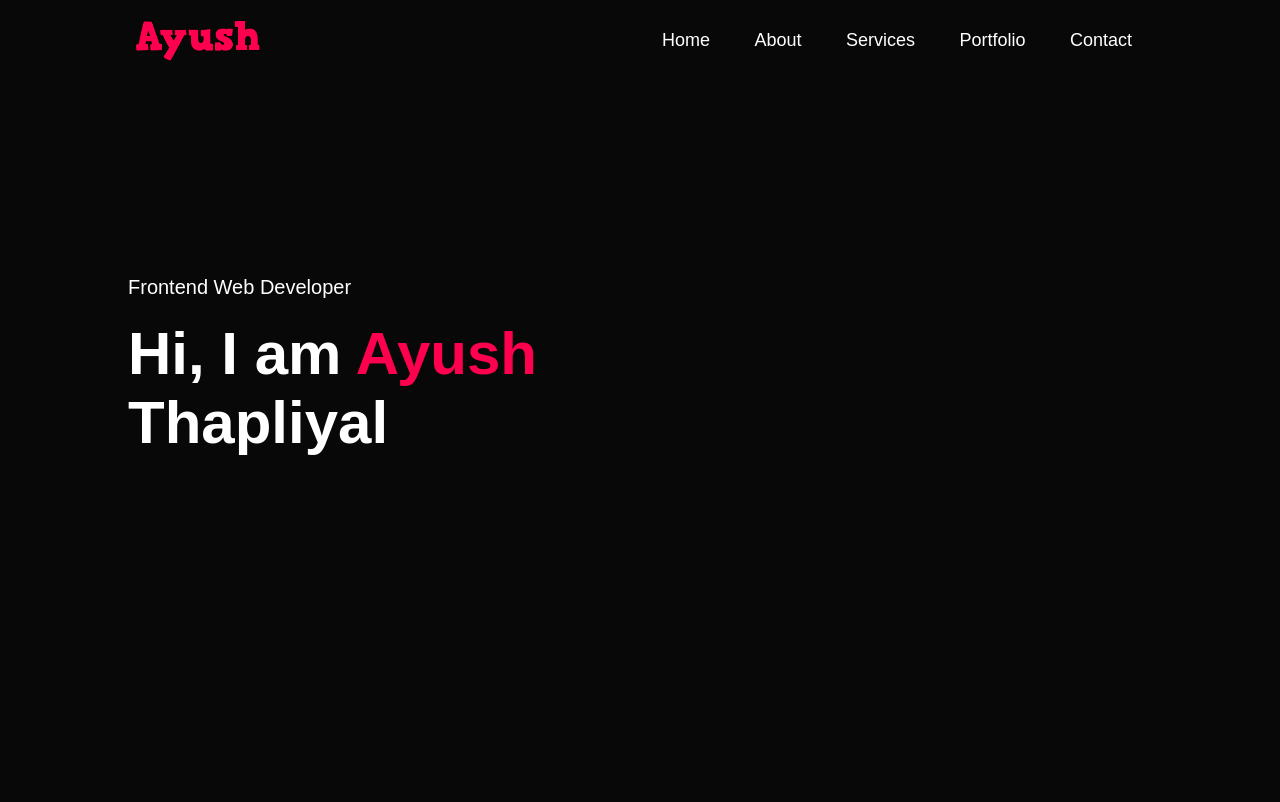
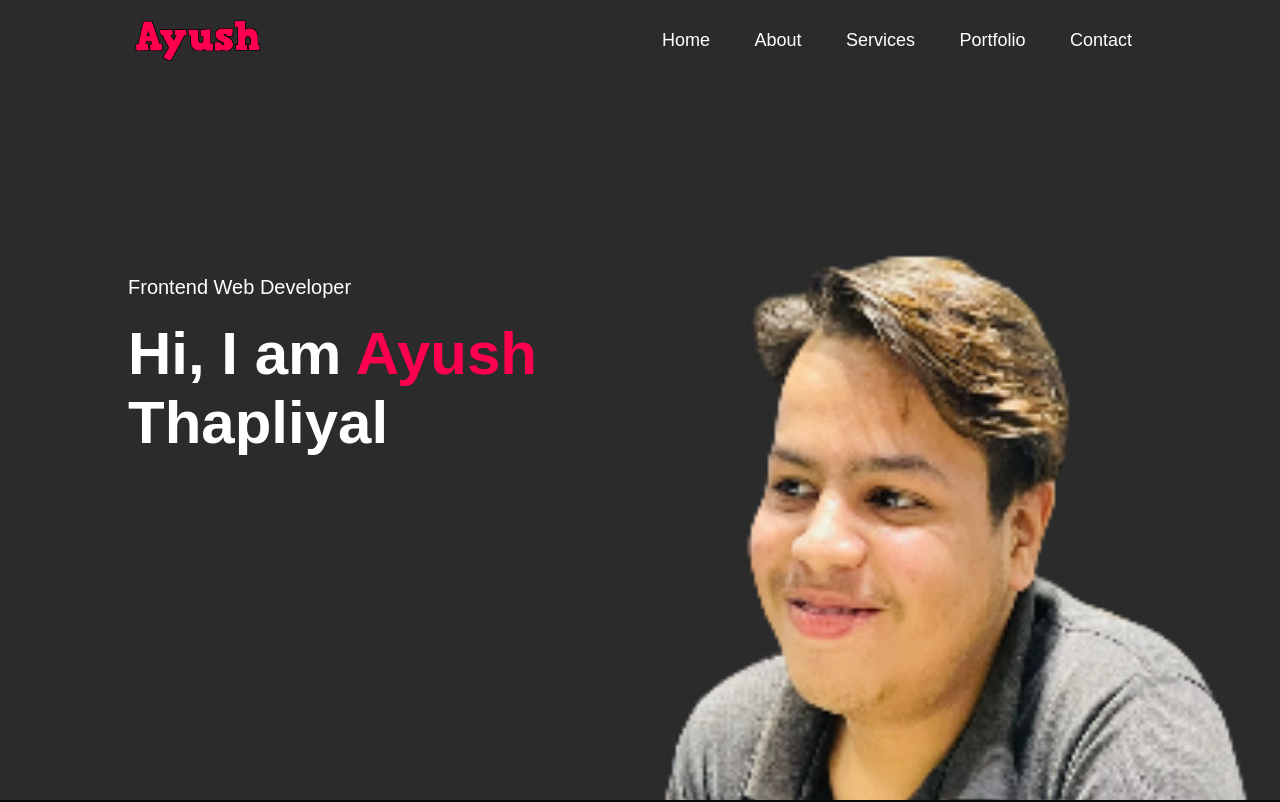
Before and after one commit to ayushthapliyal04/Ayush-portfolio, a plain HTML site: page index.html in a window 1280 px wide. Shown: the top 802 px of the page. Drawn offline with Linux system fonts and the light colour scheme.

Commit message:
Update style.css

```diff
--- a/style.css
+++ b/style.css
@@ -17,7 +17,7 @@ body{
 #header{
     width: 100%;
     height: 100vh;
-    background-image: url(images/bgimage.png);
+    background-image: url(bgimage.png);
     background-size: cover;
     background-position: center;
 }
```
